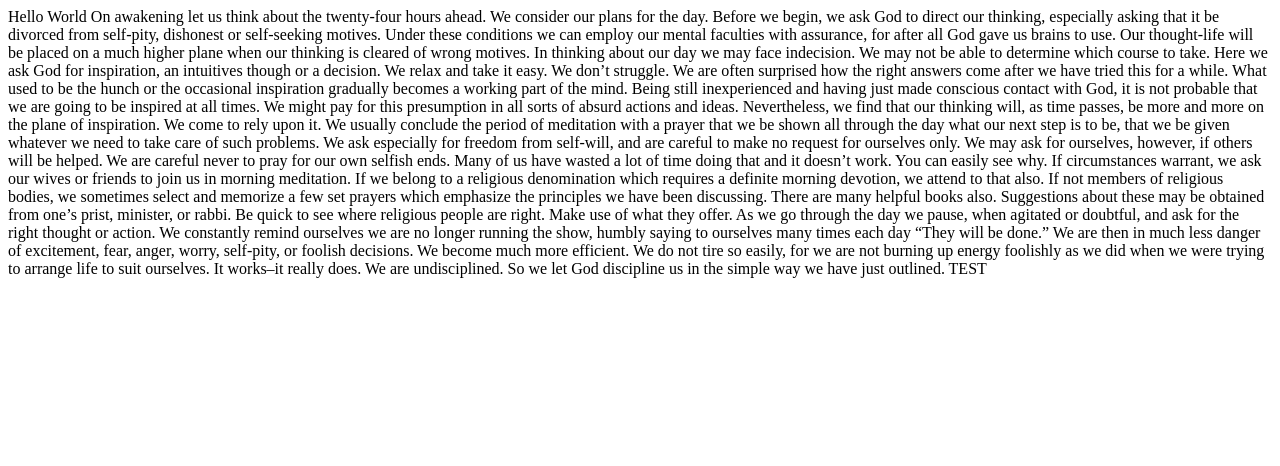
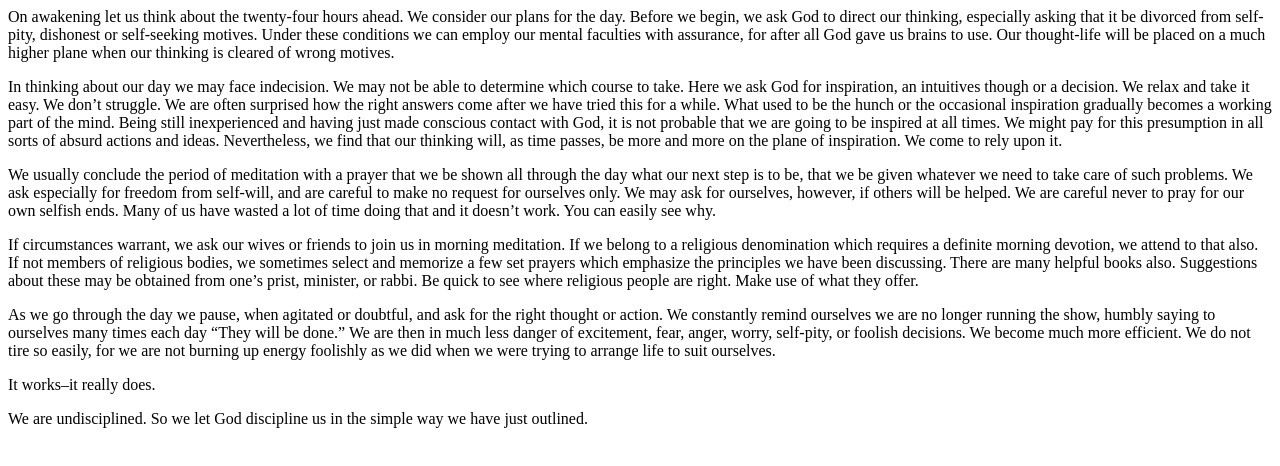
Before and after one commit to pederbl/morning, a plain HTML site: page index.html in a window 1280 px wide. Drawn offline with Linux system fonts and the light colour scheme.

Commit message:
formatting

```diff
--- a/index.html
+++ b/index.html
@@ -1,17 +1,69 @@
-Hello World
+<p>
+  On awakening let us think about the twenty-four hours ahead.
+  We consider our plans for the day. Before we begin, we ask God
+  to direct our thinking, especially asking that it be divorced
+  from self-pity, dishonest or self-seeking motives. Under these
+  conditions we can employ our mental faculties with assurance,
+  for after all God gave us brains to use. Our thought-life will
+  be placed on a much higher plane when our thinking is cleared
+  of wrong motives.
+</p>
 
-On awakening let us think about the twenty-four hours ahead. We consider our plans for the day. Before we begin, we ask God to direct our thinking, especially asking that it be divorced from self-pity, dishonest or self-seeking motives. Under these conditions we can employ our mental faculties with assurance, for after all God gave us brains to use. Our thought-life will be placed on a much higher plane when our thinking is cleared of wrong motives.
+<p>
+  In thinking about our day we may face indecision. We may not
+  be able to determine which course to take. Here we ask God for
+  inspiration, an intuitives though or a decision. We relax and
+  take it easy. We don’t struggle. We are often surprised how the
+  right answers come  after we have tried this for a while. What
+  used to be the hunch or the occasional inspiration gradually
+  becomes a working part of the mind. Being still inexperienced
+  and having just made conscious contact with God, it is not
+  probable that we are going to be inspired at all times. We might
+  pay for this presumption in all sorts of absurd actions and
+  ideas. Nevertheless, we find that our thinking will, as time
+  passes, be more and more on the plane of inspiration. We come to
+  rely upon it.
+</p>
 
-In thinking about our day we may face indecision. We may not be able to determine which course to take. Here we ask God for inspiration, an intuitives though or a decision. We relax and take it easy. We don’t struggle. We are often surprised how the right answers come  after we have tried this for a while. What used to be the hunch or the occasional inspiration gradually becomes a working part of the mind. Being still inexperienced and having just made conscious contact with God, it is not probable that we are going to be inspired at all times. We might pay for this presumption in all sorts of absurd actions and ideas. Nevertheless, we find that our thinking will, as time passes, be more and more on the plane of inspiration. We come to rely upon it.
+<p>
+  We usually conclude the period of meditation with a prayer that
+  we be shown all through the day what our next step is to be,
+  that we be given whatever we need to take care of such problems.
+  We ask especially for freedom from self-will, and are careful to
+  make no request for ourselves only. We may ask for ourselves,
+  however, if others will be helped. We are careful never to pray
+  for our own selfish ends. Many of us have wasted a lot of time
+  doing that and it doesn’t work. You can easily see why.
+</p>
 
-We usually conclude the period of meditation with a prayer that we be shown all through the day what our next step is to be, that we be given whatever we need to take care of such problems. We ask especially for freedom from self-will, and are careful to make no request for ourselves only. We may ask for ourselves, however, if others will be helped. We are careful never to pray for our own selfish ends. Many of us have wasted a lot of time doing that and it doesn’t work. You can easily see why.
+<p>
+  If circumstances warrant, we ask our wives or friends to join us
+  in morning meditation. If we belong to a religious denomination
+  which requires a definite morning devotion, we attend to that
+  also. If not members of religious bodies, we sometimes select and
+  memorize a few set prayers which emphasize the principles we have
+  been discussing. There are many helpful books also. Suggestions
+  about these may be obtained from one’s prist, minister, or rabbi.
+  Be quick to see where religious people are right. Make use of what
+  they offer.
+</p>
 
-If circumstances warrant, we ask our wives or friends to join us in morning meditation. If we belong to a religious denomination which requires a definite morning devotion, we attend to that also. If not members of religious bodies, we sometimes select and memorize a few set prayers which emphasize the principles we have been discussing. There are many helpful books also. Suggestions about these may be obtained from one’s prist, minister, or rabbi. Be quick to see where religious people are right. Make use of what they offer.
+<p>
+  As we go through the day we pause, when agitated or doubtful, and
+  ask for the right thought or action. We constantly remind ourselves
+  we are no longer running the show, humbly saying to ourselves many
+  times each day “They will be done.” We are then in much less danger
+  of excitement, fear, anger, worry, self-pity, or foolish decisions.
+  We become much more efficient. We do not tire so easily, for we are
+  not burning up energy foolishly as we did when we were trying to
+  arrange life to suit ourselves.
+</p>
 
-As we go through the day we pause, when agitated or doubtful, and ask for the right thought or action. We constantly remind ourselves we are no longer running the show, humbly saying to ourselves many times each day “They will be done.” We are then in much less danger of excitement, fear, anger, worry, self-pity, or foolish decisions. We become much more efficient. We do not tire so easily, for we are not burning up energy foolishly as we did when we were trying to arrange life to suit ourselves.
+<p>
+  It works–it really does.
+</p>
 
-It works–it really does.
-
-We are undisciplined. So we let God discipline us in the simple way we have just outlined.
-
-TEST
+<p>
+  We are undisciplined. So we let God discipline us in the simple way
+  we have just outlined.
+</p>
```
